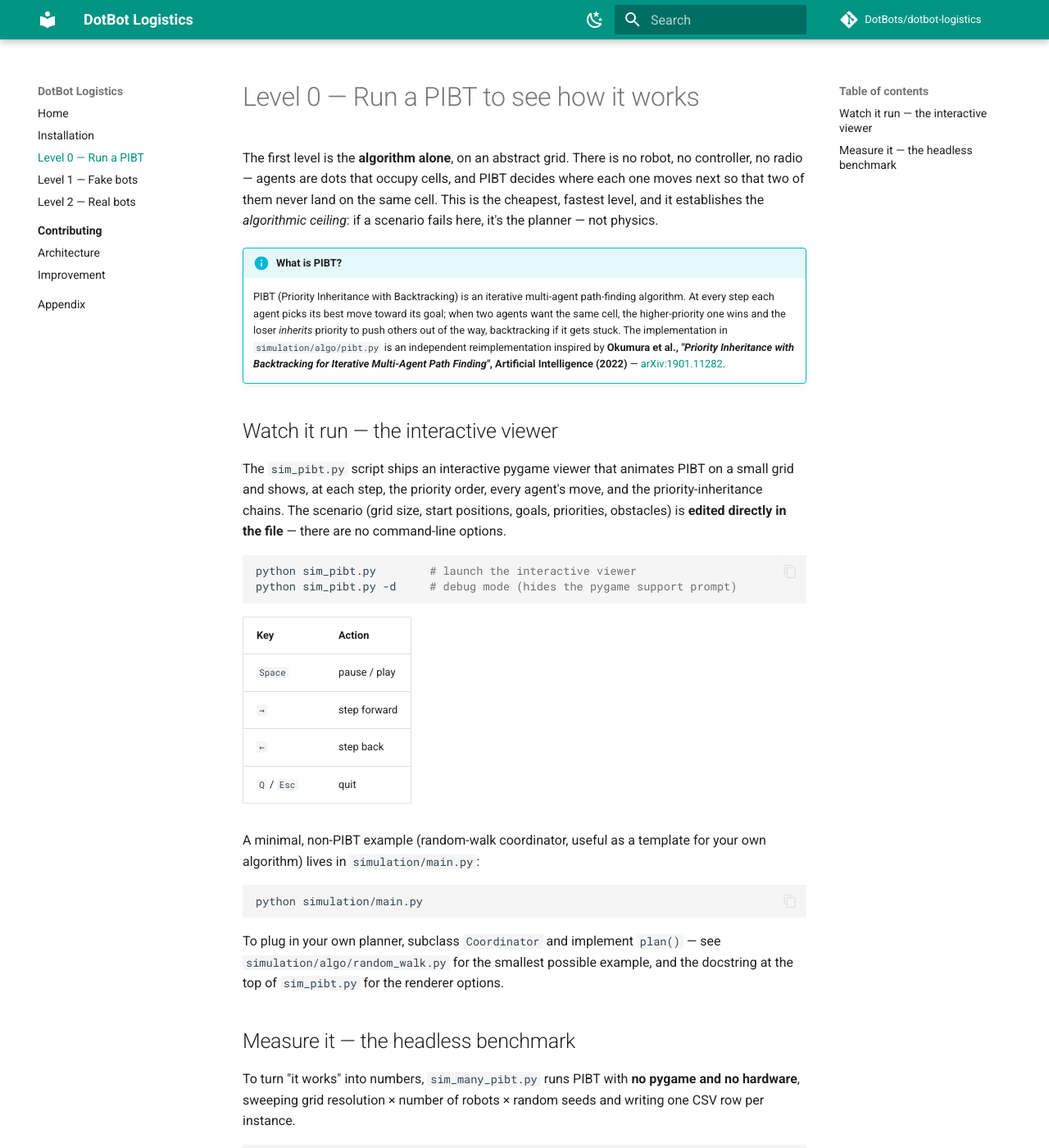
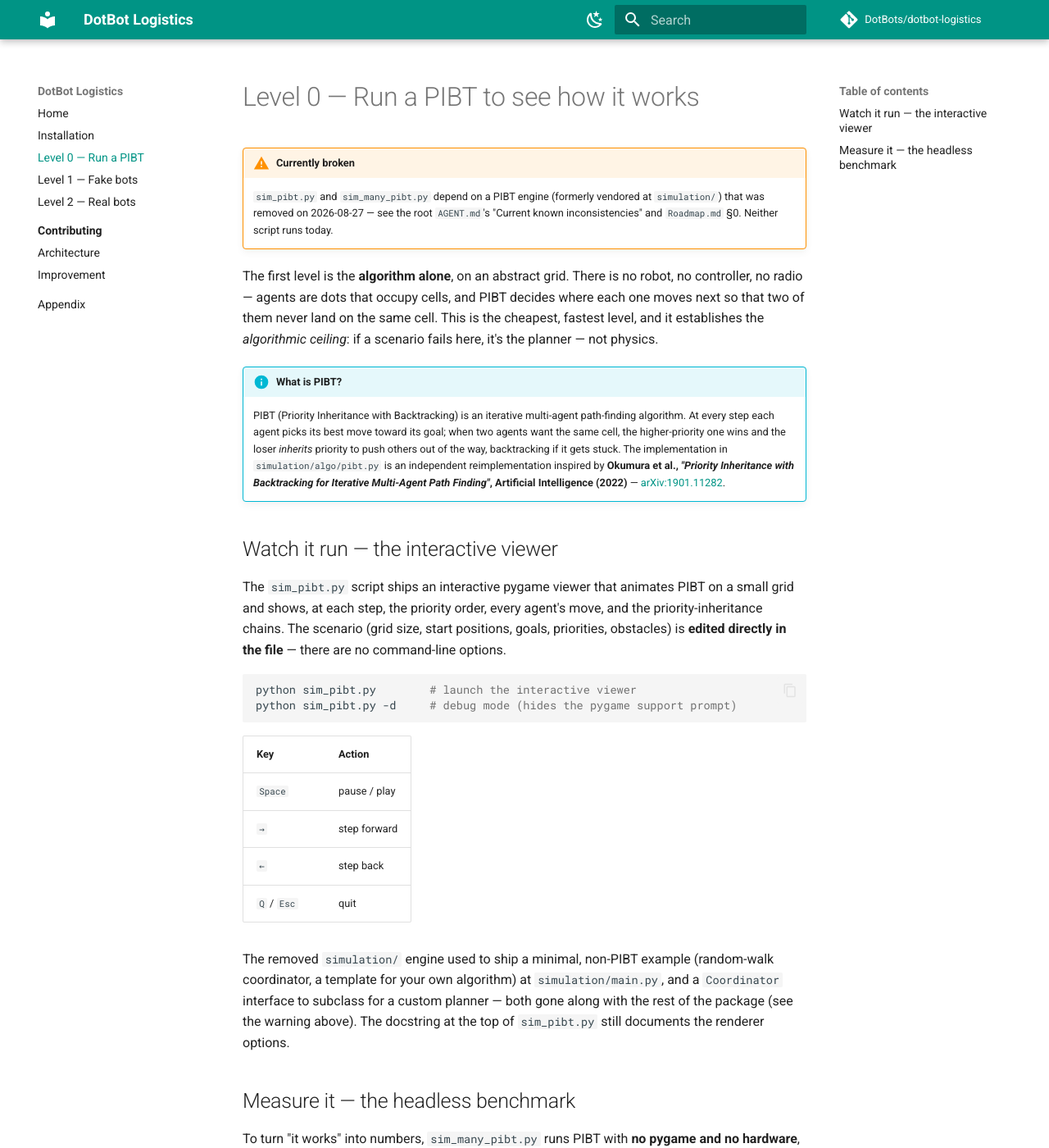
Before and after one commit to DotBots/dotbot-logistics, an MkDocs documentation site: the page built from docs/level-0-algorithm.md, in a window 1280 px wide and 1400 px high. Shown: the whole window at 82% size. Built offline with MkDocs 1.6.1 and Material for MkDocs 9.7.7, drawn with Linux system fonts in a browser that asks for light colours; comment, search, counter and statistics services are not loaded.

Commit message:
docs: flag mkdocs site pages describing the removed simulation/ engine
docs/index.md, installation.md, contributing/architecture.md and
level-0-algorithm.md all documented simulation/ as present and runnable.
Adds a warning banner to each pointing at AGENT.md's "Current known
inconsistencies" and Roadmap.md §0, and removes the two dead runnable
examples (simulation/main.py, the simulation/ row in installation.md's
table) rather than leaving commands that fail against a deleted file.
The diagrams and Detail B/C prose stay as historical reference — a full
content rewrite is Roadmap.md §2's docs-restructuring work, not this pass.

````diff
--- a/docs/level-0-algorithm.md
+++ b/docs/level-0-algorithm.md
@@ -1,4 +1,9 @@
 # Level 0 — Run a PIBT to see how it works
+
+!!! warning "Currently broken"
+    `sim_pibt.py` and `sim_many_pibt.py` depend on a PIBT engine (formerly vendored at
+    `simulation/`) that was removed on 2026-08-27 — see the root `AGENT.md`'s "Current known
+    inconsistencies" and `Roadmap.md` §0. Neither script runs today.
 
 The first level is the **algorithm alone**, on an abstract grid. There is no robot, no
 controller, no radio — agents are dots that occupy cells, and PIBT decides where each one
@@ -35,16 +40,11 @@ python sim_pibt.py -d     # debug mode (hides the pygame support prompt)
 | `←` | step back |
 | `Q` / `Esc` | quit |
 
-A minimal, non-PIBT example (random-walk coordinator, useful as a template for your own
-algorithm) lives in `simulation/main.py`:
-
-```bash
-python simulation/main.py
-```
-
-To plug in your own planner, subclass `Coordinator` and implement `plan()` — see
-`simulation/algo/random_walk.py` for the smallest possible example, and the docstring at
-the top of `sim_pibt.py` for the renderer options.
+The removed `simulation/` engine used to ship a minimal, non-PIBT example (random-walk
+coordinator, a template for your own algorithm) at `simulation/main.py`, and a `Coordinator`
+interface to subclass for a custom planner — both gone along with the rest of the package
+(see the warning above). The docstring at the top of `sim_pibt.py` still documents the
+renderer options.
 
 ## Measure it — the headless benchmark
 
````
Also changed, not shown: docs/contributing/architecture.md (+9 -1 lines), docs/index.md (+9 -2 lines), docs/installation.md (+4 -4 lines).
